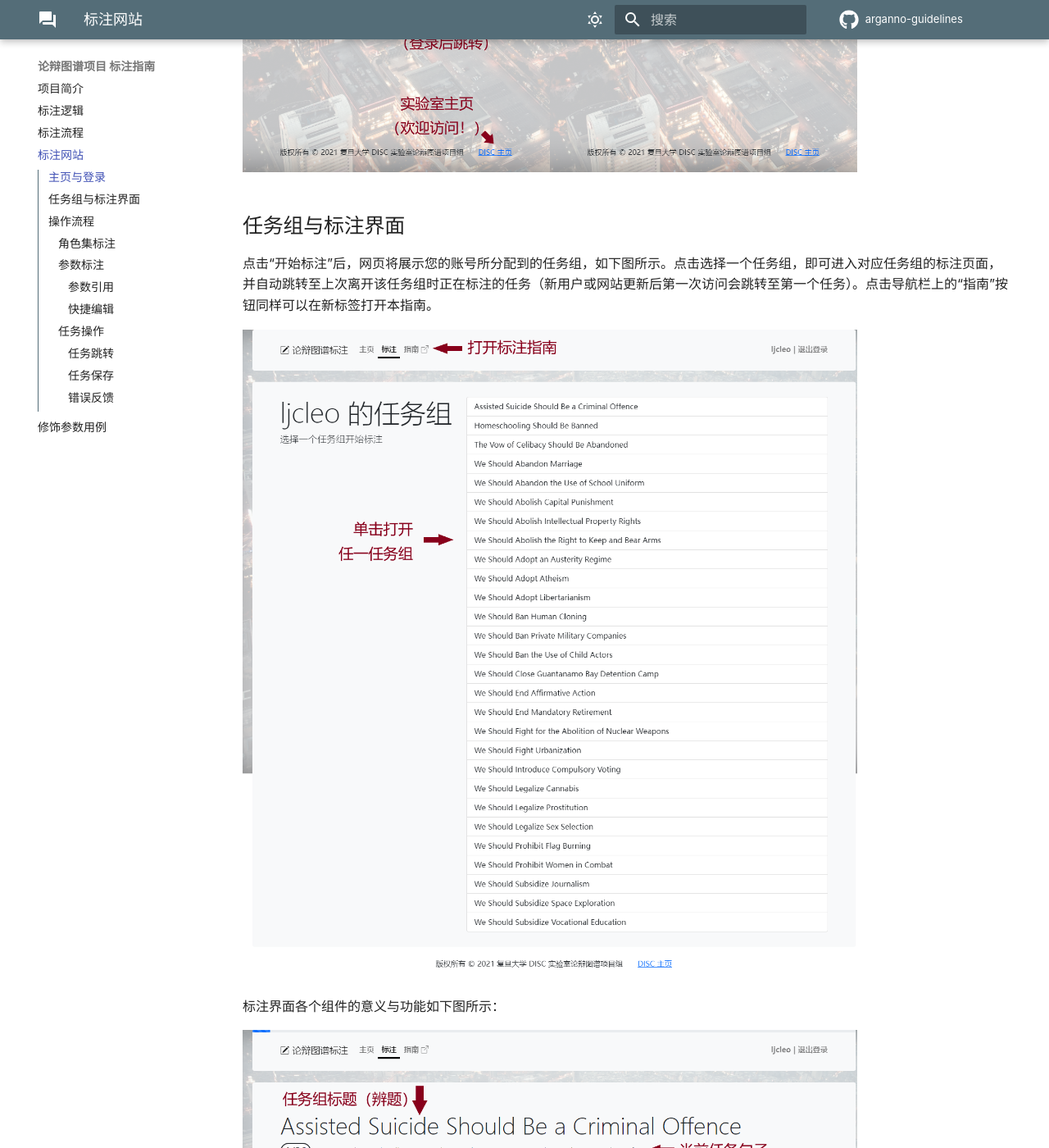
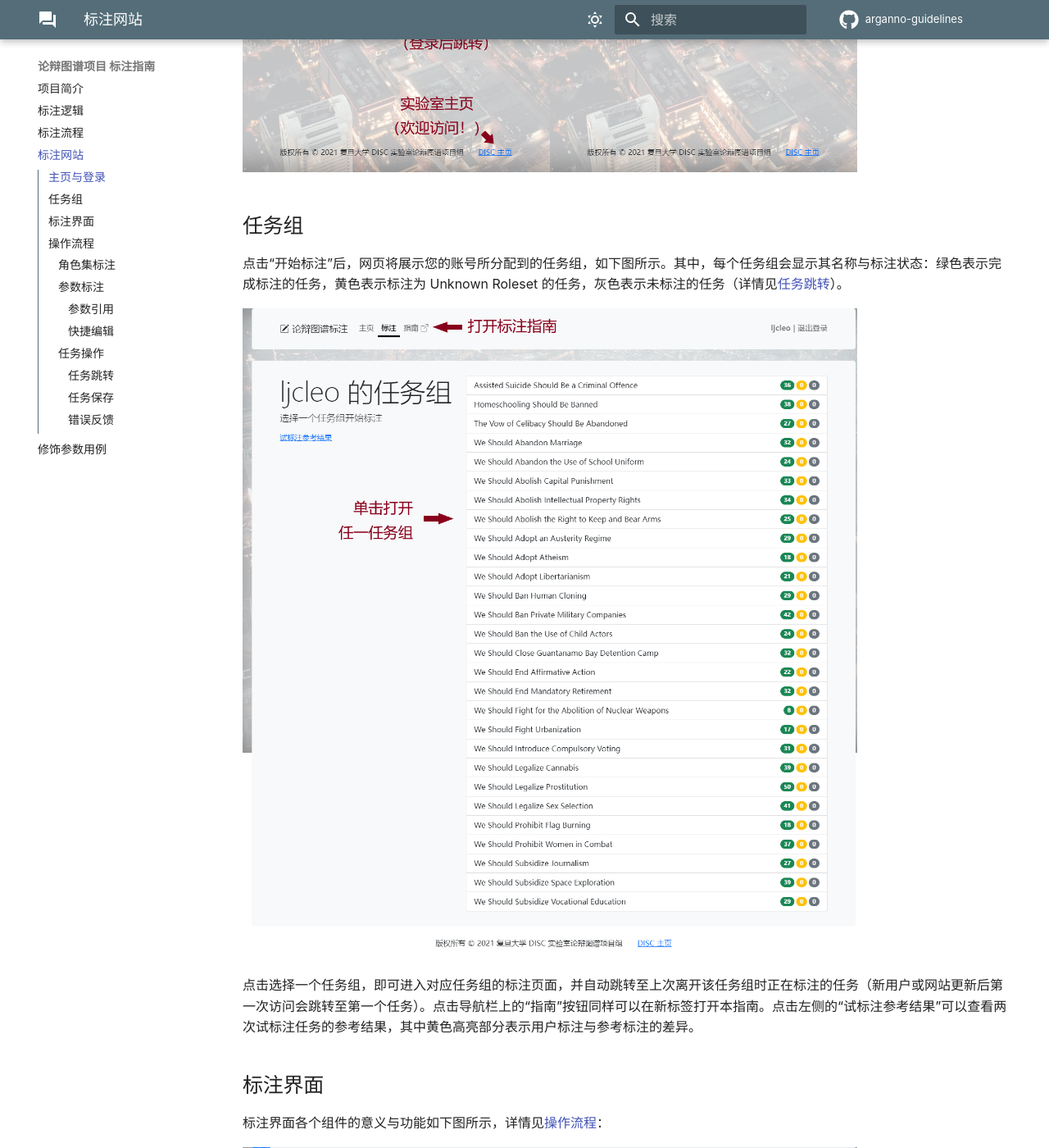
Before and after one commit to ljcleo/arganno-guidelines, an MkDocs documentation site: the page built from docs/website.md, in a window 1280 px wide and 1400 px high, scrolled down 742 px. Shown: the whole window at 82% size. Built offline with MkDocs 1.6.1 and Material for MkDocs 9.7.7, drawn with Linux system fonts in a browser that asks for light colours; comment, search, counter and statistics services are not loaded; some of the changed text lies outside the part shown.

Commit message:
update guideline for new function

```diff
--- a/docs/website.md
+++ b/docs/website.md
@@ -8,13 +8,17 @@
 
 <img src="../img/未登录主页.png" alt="未登录主页" width="40%"/><img src="../img/已登录主页.png" alt="已登录主页" width="40%"/>
 
-## 任务组与标注界面
+## 任务组
 
-点击“开始标注”后，网页将展示您的账号所分配到的任务组，如下图所示。点击选择一个任务组，即可进入对应任务组的标注页面，并自动跳转至上次离开该任务组时正在标注的任务（新用户或网站更新后第一次访问会跳转至第一个任务）。点击导航栏上的“指南”按钮同样可以在新标签打开本指南。
+点击“开始标注”后，网页将展示您的账号所分配到的任务组，如下图所示。其中，每个任务组会显示其名称与标注状态：绿色表示完成标注的任务，黄色表示标注为 Unknown Roleset 的任务，灰色表示未标注的任务（详情见[任务跳转](#_11)）。
 
 <img src="../img/任务组.png" alt="任务组" width="80%"/>
 
-标注界面各个组件的意义与功能如下图所示：
+点击选择一个任务组，即可进入对应任务组的标注页面，并自动跳转至上次离开该任务组时正在标注的任务（新用户或网站更新后第一次访问会跳转至第一个任务）。点击导航栏上的“指南”按钮同样可以在新标签打开本指南。点击左侧的“试标注参考结果”可以查看两次试标注任务的参考结果，其中黄色高亮部分表示用户标注与参考标注的差异。
+
+## 标注界面
+
+标注界面各个组件的意义与功能如下图所示，详情见[操作流程](#_5)：
 
 <img src="../img/未标注界面.png" alt="未标注界面" width="80%"/>
 
@@ -53,8 +57,8 @@
 #### 快捷编辑
 
 - 点击“清除选择”可重置选择范围，重新选择；
-- 点击“撤销修改”，可以还原上次保存结果（注意每次离开本页面，网页都会自动保存任务，因此该功能仅限于撤销最近一次显示本页面或手动保存后的所有修改）；
-- 点击“重置为初始状态”，可以删除除“REL”以外的所有标签，并重置角色集选项为 Not Annotated。
+- 点击“撤销”可以回退到上一步，点击“恢复”可以重新应用撤销的更改；撤销与恢复的历史记录仅限进入页面后的操作，离开页面后历史记录自动清除；
+- 点击“重置任务”，可以删除除“REL”以外的所有标签，并重置角色集选项为未标注状态。
 
 ### 任务操作
 
```
Also changed, not shown: other parts of docs/website.md (+1 -1 lines), docs/img/任务组.png, docs/img/已标注界面.png, docs/img/未标注界面.png.
